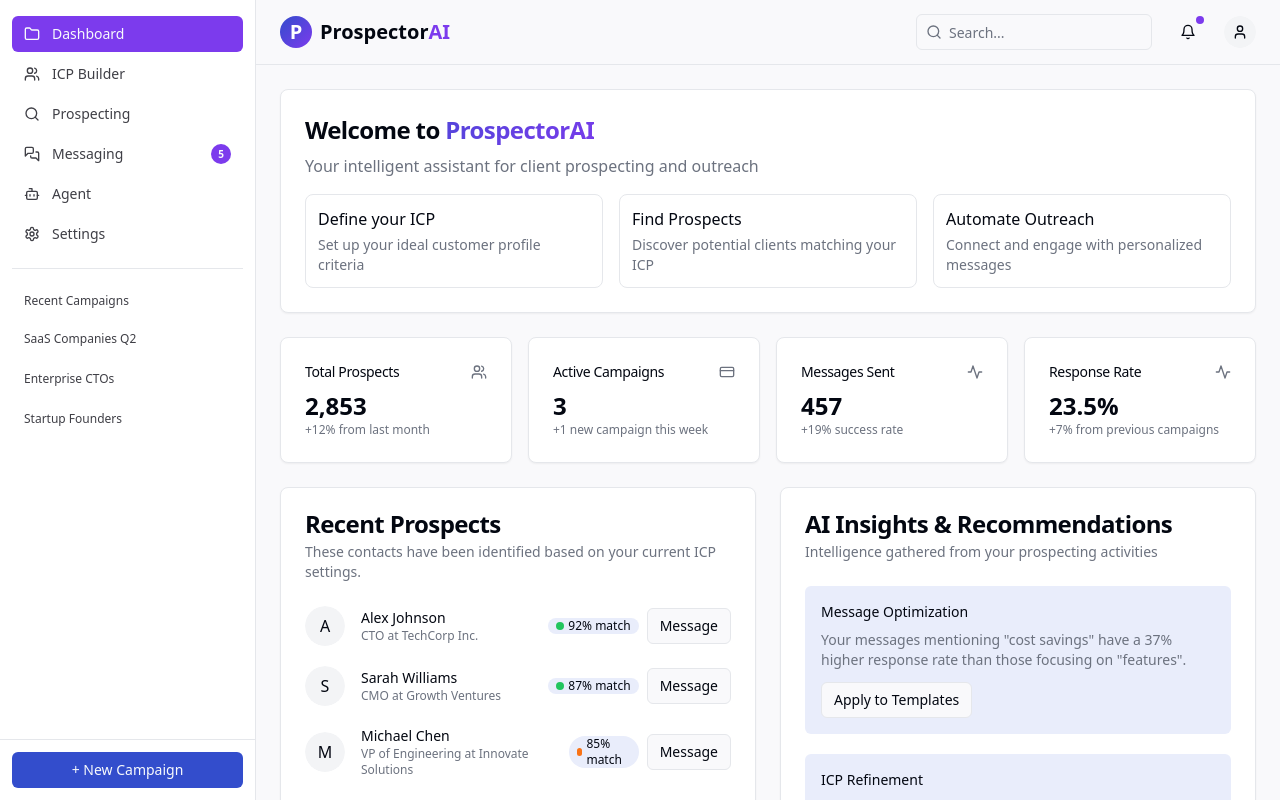
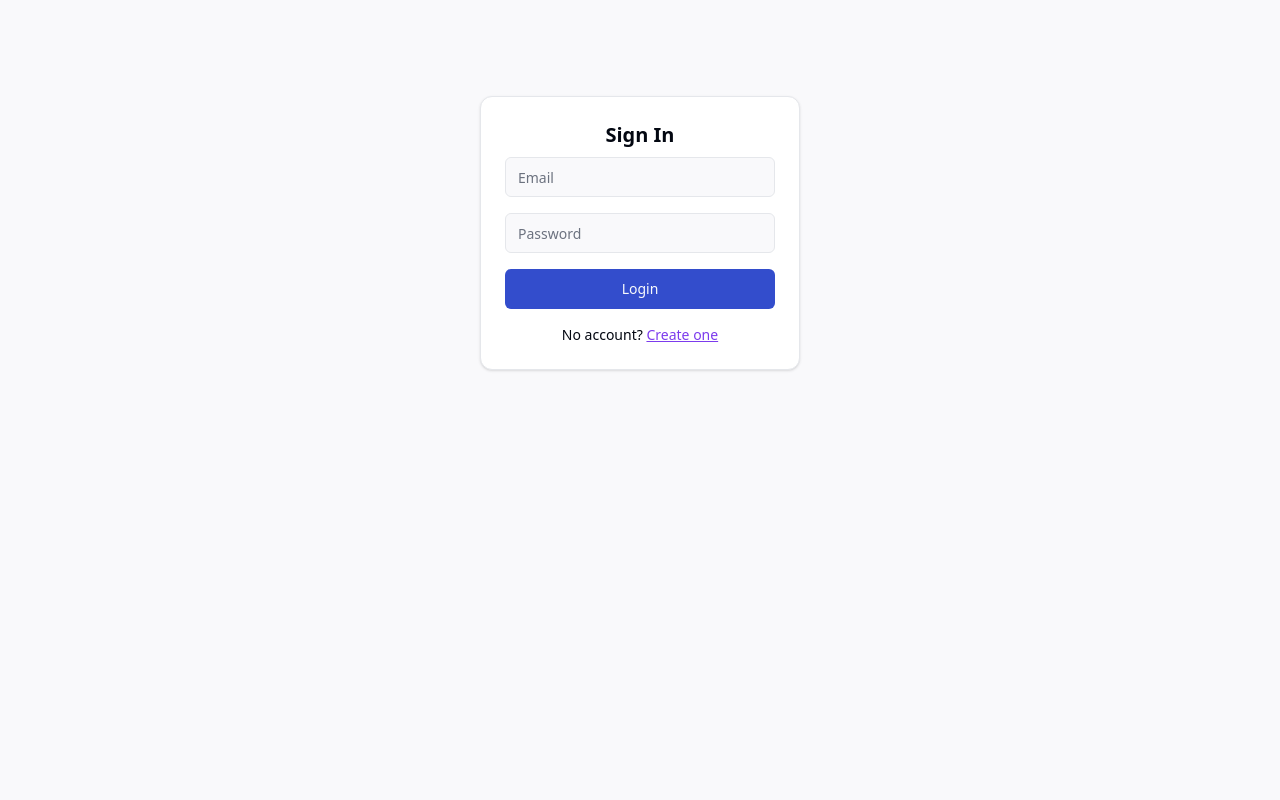
Before and after one commit to atranon/prospector-ai-whisperer, a React (Vite) app: page / in a window 1280 px wide. Built offline with nearby package versions, Linux system fonts and the light colour scheme; no server answers.

Commit message:
Implement authentication flow

```diff
--- a/src/App.tsx
+++ b/src/App.tsx
@@ -1,4 +1,3 @@
-
 import { Toaster } from "@/components/ui/toaster";
 import { Toaster as Sonner } from "@/components/ui/sonner";
 import { TooltipProvider } from "@/components/ui/tooltip";
@@ -11,12 +10,37 @@ import ProspectingPage from "./pages/ProspectingPage";
 import SettingsPage from "./pages/SettingsPage";
 import AgentPage from "./pages/AgentPage";
 import NotFound from "./pages/NotFound";
+import { AuthProvider } from "@/components/auth/AuthProvider";
+import AuthForm from "@/components/auth/AuthForm";
+import { useSupabaseAuth } from "@/hooks/useSupabaseAuth";
+import React from "react";
 
 const queryClient = new QueryClient();
 
-const App = () => (
-  <QueryClientProvider client={queryClient}>
-    <TooltipProvider>
+const ProtectedApp = () => {
+  const { user, loading, signOut } = useSupabaseAuth();
+
+  if (loading) {
+    return (
+      <div className="h-screen flex items-center justify-center">
+        <div className="text-xl animate-pulse">Loading...</div>
+      </div>
+    );
+  }
+
+  if (!user) {
+    return <AuthForm />;
+  }
+
+  return (
+    <>
+      <div className="fixed top-0 right-0 p-2 z-50">
+        <button
+          onClick={signOut}
+          className="rounded px-3 py-1 text-sm bg-muted text-muted-foreground border hover:bg-destructive hover:text-destructive-foreground">
+          Logout
+        </button>
+      </div>
       <Toaster />
       <Sonner />
       <BrowserRouter>
@@ -27,12 +51,21 @@ const App = () => (
           <Route path="/prospecting" element={<ProspectingPage />} />
           <Route path="/settings" element={<SettingsPage />} />
           <Route path="/agent" element={<AgentPage />} />
-          {/* ADD ALL CUSTOM ROUTES ABOVE THE CATCH-ALL "*" ROUTE */}
           <Route path="*" element={<NotFound />} />
         </Routes>
       </BrowserRouter>
+    </>
+  );
+};
+
+const App = () => (
+  <AuthProvider>
+    <TooltipProvider>
+      <QueryClientProvider client={queryClient}>
+        <ProtectedApp />
+      </QueryClientProvider>
     </TooltipProvider>
-  </QueryClientProvider>
+  </AuthProvider>
 );
 
 export default App;
--- /dev/null
+++ b/src/components/auth/AuthForm.tsx
@@ -0,0 +1,84 @@
+
+import React, { useState } from "react";
+import { Input } from "@/components/ui/input";
+import { Button } from "@/components/ui/button";
+import { useSupabaseAuth } from "@/hooks/useSupabaseAuth";
+
+export default function AuthForm() {
+  const { signIn, signUp, loading } = useSupabaseAuth();
+  const [view, setView] = useState<"sign-in" | "sign-up">("sign-in");
+  const [email, setEmail] = useState("");
+  const [password, setPassword] = useState("");
+  const [errMsg, setErrMsg] = useState<string | null>(null);
+  const [successMsg, setSuccessMsg] = useState<string | null>(null);
+
+  const handleSubmit = async (e: React.FormEvent) => {
+    e.preventDefault();
+    setErrMsg(null);
+    setSuccessMsg(null);
+    if (view === "sign-in") {
+      const { error } = await signIn(email, password);
+      if (error) setErrMsg(error.message || "Login failed");
+    } else {
+      const { error } = await signUp(email, password);
+      if (error) setErrMsg(error.message || "Signup failed");
+      else setSuccessMsg("Signup successful! Please check your email to confirm.");
+    }
+  };
+
+  return (
+    <div className="w-full max-w-xs mx-auto mt-24 bg-card p-6 rounded-xl border shadow">
+      <h2 className="font-bold text-xl mb-2 text-center">
+        {view === "sign-in" ? "Sign In" : "Sign Up"}
+      </h2>
+      <form className="space-y-4" onSubmit={handleSubmit}>
+        <Input
+          type="email"
+          placeholder="Email"
+          autoComplete="email"
+          required
+          value={email}
+          onChange={e => setEmail(e.target.value)}
+        />
+        <Input
+          type="password"
+          placeholder="Password"
+          autoComplete={view === "sign-in" ? "current-password" : "new-password"}
+          required
+          value={password}
+          onChange={e => setPassword(e.target.value)}
+        />
+        <Button type="submit" className="w-full" disabled={loading}>
+          {view === "sign-in" ? "Login" : "Register"}
+        </Button>
+      </form>
+      <div className="mt-4 text-center text-sm">
+        {view === "sign-in" ? (
+          <>
+            No account?{" "}
+            <button
+              className="underline text-accent font-medium"
+              onClick={() => setView("sign-up")}
+              disabled={loading}
+            >
+              Create one
+            </button>
+          </>
+        ) : (
+          <>
+            Have an account?{" "}
+            <button
+              className="underline text-accent font-medium"
+              onClick={() => setView("sign-in")}
+              disabled={loading}
+            >
+              Sign in
+            </button>
+          </>
+        )}
+      </div>
+      {errMsg && <div className="mt-2 text-red-600 text-sm">{errMsg}</div>}
+      {successMsg && <div className="mt-2 text-green-600 text-sm">{successMsg}</div>}
+    </div>
+  );
+}
--- /dev/null
+++ b/src/components/auth/AuthProvider.tsx
@@ -0,0 +1,87 @@
+
+import React, { useEffect, useState, createContext } from "react";
+// @ts-ignore
+import { createClient } from "@supabase/supabase-js";
+
+// You should replace these with your actual Supabase values,
+// but for local dev, Lovable automatically injects the correct keys.
+const supabaseUrl = import.meta.env.VITE_SUPABASE_URL!;
+const supabaseKey = import.meta.env.VITE_SUPABASE_ANON_KEY!;
+export const supabase = createClient(supabaseUrl, supabaseKey);
+
+interface UserType {
+  id: string;
+  email: string;
+}
+
+interface AuthContextType {
+  user: UserType | null;
+  loading: boolean;
+  signIn: (email: string, password: string) => Promise<{error: any}>;
+  signUp: (email: string, password: string) => Promise<{error: any}>;
+  signOut: () => Promise<void>;
+}
+
+export const AuthContext = createContext<AuthContextType | undefined>(undefined);
+
+export const AuthProvider = ({ children }: { children: React.ReactNode }) => {
+  const [user, setUser] = useState<UserType | null>(null);
+  const [loading, setLoading] = useState(true);
+
+  useEffect(() => {
+    // Get initial session
+    const session = supabase.auth.getSession().then(({ data }) => {
+      if (data.session?.user) {
+        setUser({
+          id: data.session.user.id,
+          email: data.session.user.email ?? "",
+        });
+      }
+      setLoading(false);
+    });
+
+    // Listen for changes
+    const { data: listener } = supabase.auth.onAuthStateChange(
+      (_, sess) => {
+        if (sess?.user) {
+          setUser({
+            id: sess.user.id,
+            email: sess.user.email ?? "",
+          });
+        } else {
+          setUser(null);
+        }
+        setLoading(false);
+      }
+    );
+
+    return () => {
+      listener?.subscription.unsubscribe();
+    };
+  }, []);
+
+  // Auth actions
+  const signIn = async (email: string, password: string) => {
+    setLoading(true);
+    const { error } = await supabase.auth.signInWithPassword({ email, password });
+    setLoading(false);
+    return { error };
+  };
+
+  const signUp = async (email: string, password: string) => {
+    setLoading(true);
+    const { error } = await supabase.auth.signUp({ email, password });
+    setLoading(false);
+    return { error };
+  };
+
+  const signOut = async () => {
+    setLoading(true);
+    await supabase.auth.signOut();
+    setUser(null);
+    setLoading(false);
+  };
+
+  const value = { user, loading, signIn, signUp, signOut };
+  return <AuthContext.Provider value={value}>{children}</AuthContext.Provider>;
+};
--- /dev/null
+++ b/src/hooks/useSupabaseAuth.ts
@@ -0,0 +1,9 @@
+
+import { useContext } from "react";
+import { AuthContext } from "../components/auth/AuthProvider";
+
+export const useSupabaseAuth = () => {
+  const ctx = useContext(AuthContext);
+  if (!ctx) throw new Error("useSupabaseAuth must be used inside AuthProvider");
+  return ctx;
+};
```
